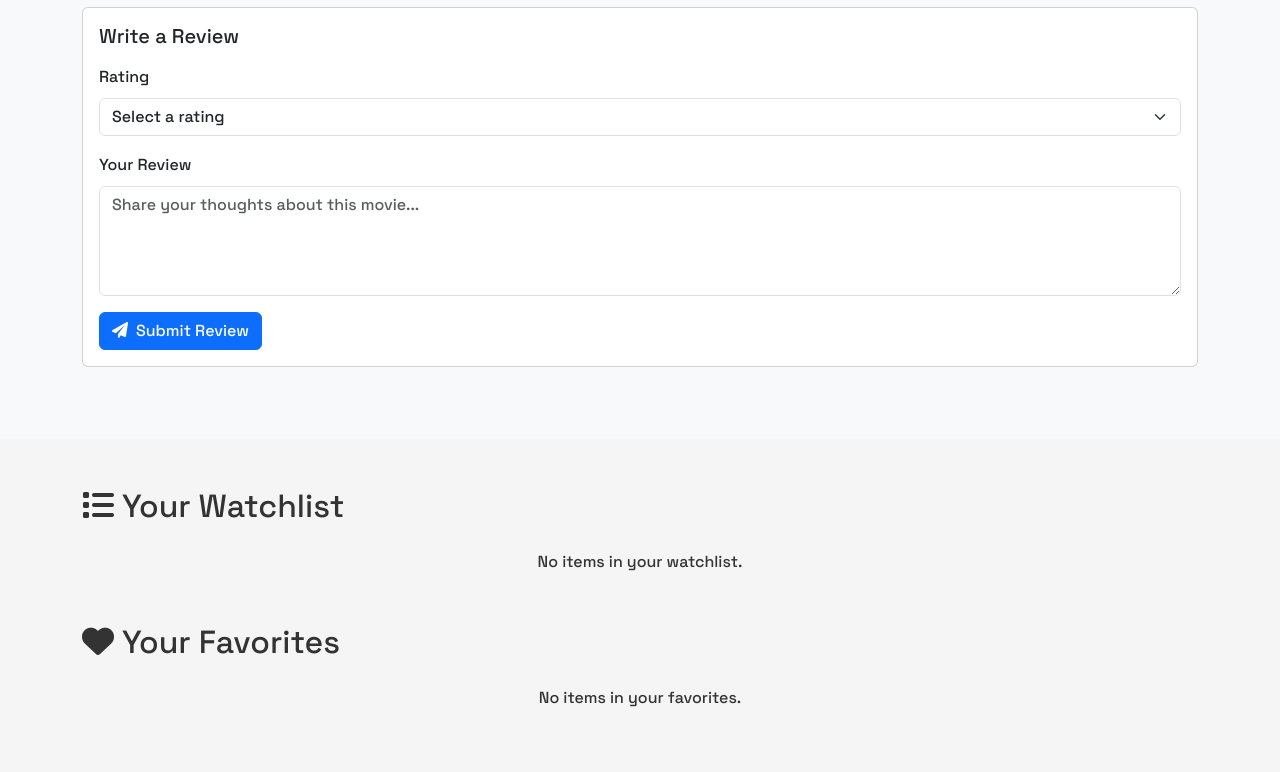
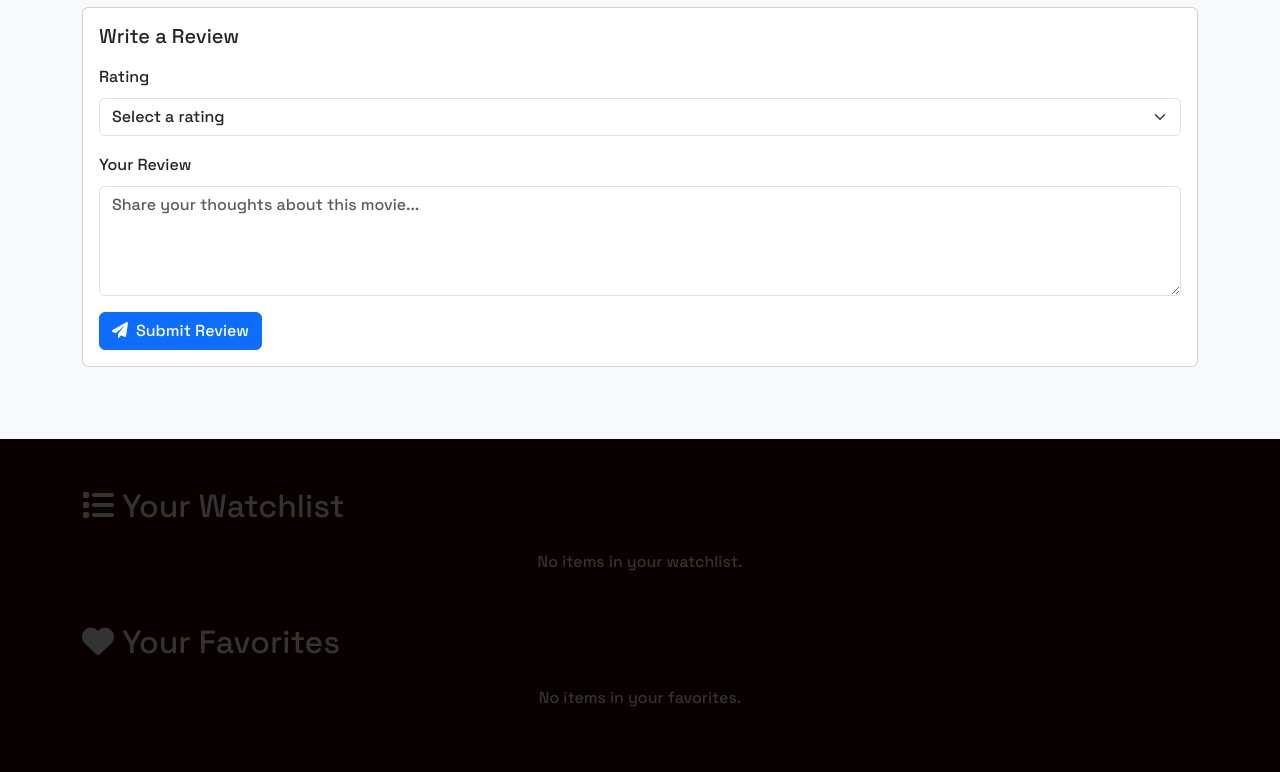
Before and after one commit to horacenjoroge/Movie-API, a website built with Parcel: page index.html in a window 1280 px wide. Shown: the part 391-1163 px from the top of the page. Built offline with nearby package versions, Linux system fonts and the light colour scheme.

Commit message:
changed background to dark#090000

```diff
--- a/movie.css
+++ b/movie.css
@@ -4,7 +4,7 @@
     --secondary-color: #01b4e4;
     --text-light: #ffffff;
     --text-dark: #333333;
-    --background-light: #f5f5f5;
+    --background-light: #090000;
     --card-shadow: 0 4px 6px rgba(0, 0, 0, 0.1);
     --transition-speed: 0.3s;
     --border-radius: 8px;
```
Also changed, not shown: 2 other files.
